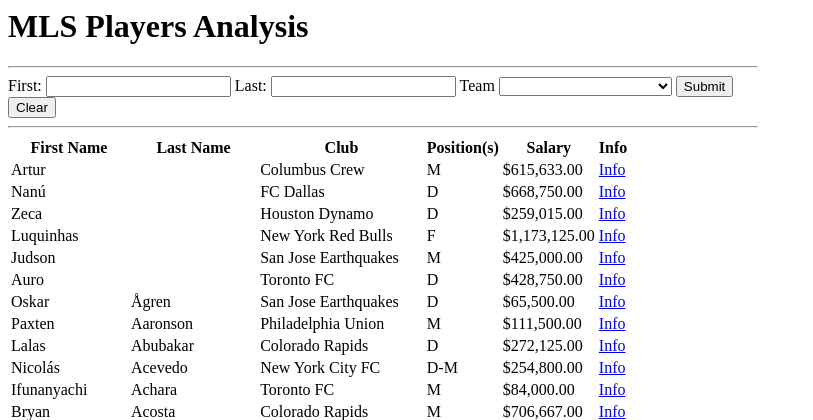
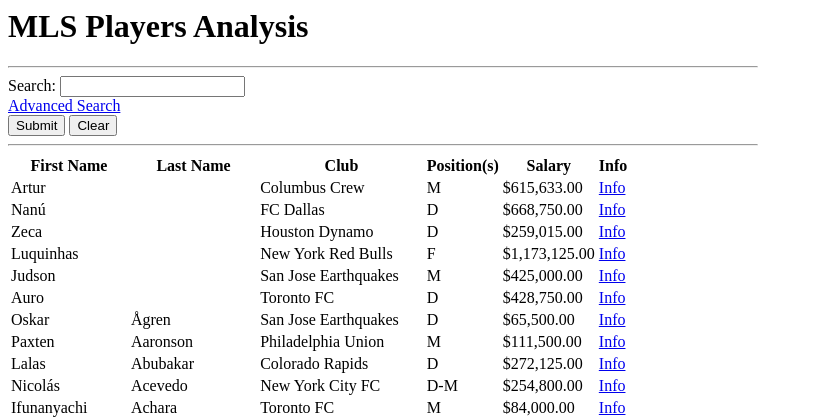
Before and after one commit to derrickpriebe/MLS-Players, a Flask app: page / in a window 1280 px wide. Shown: the top 420 px of the page, without its empty margins (0-813 px from the left). Run offline with Flask 2, Linux system fonts and the light colour scheme.

Commit message:
Advanced search draft

```diff
--- a/app.py
+++ b/app.py
@@ -1,4 +1,4 @@
-from flask import Flask, jsonify, render_template, json, redirect, request
+from flask import Flask, jsonify, render_template, request
 import pandas as pd
 
 # Flask constructor
@@ -10,8 +10,6 @@
 table_dict = {col: list(table[col]) for col in table.columns}
 headings = list(table.columns)
 data = list(table.values)
-#[0:10]
-#print(data[0])
 
 # Homepage URL call
 @app.route("/")
@@ -24,12 +22,16 @@
 
 @app.route("/", methods=["POST"])
 def search():
+    search = request.form.get("search")
     name = request.form.get("name")
     name2 = request.form.get("name2")
     team = request.form.get("team")
     filterdata = []
     for e in data:
-        if ((name == "" or name.lower() in e[0].lower()) and
+        if ((search == "" or search.lower() in e[0].lower()
+            or search.lower() in e[1].lower()
+            or search.lower() in e[2].lower()) and
+            (name == "" or name.lower() in e[0].lower()) and
             (name2 == "" or name2.lower() in e[1].lower()) and
             (team == "" or team.lower() in e[2].lower())):
             filterdata.append(e)
--- a/templates/home.html
+++ b/templates/home.html
@@ -10,15 +10,20 @@
 <hr>
 <div class="selections">
     <form action="/" method="POST">
-
+      <label for="name">Search:</label>
+      <input type="text" id="search" name="search" value="{{search}}">
+      <br>
+      <a href="javascript:void(0" onclick="advancedSearch()">Advanced Search</a>
+      <br>
+      <div id="advanced" style="display: none;">
         <label for="name">First:</label>
         <input type="text" id="name" name="name" value="{{name}}">
 
         <label for="name2">Last:</label>
-      <input type="text" id="name2" name="name2">
+        <input type="text" id="name2" name="name2" value="{{name2}}">
 
         <label for="team">Team</label>
-      <select type="text" id="team" title="team" name="team">
+        <select type="text" id="team" title="team" name="team"  value="{{team}}">
           <option {% if team == '' %} selected {% endif %} value=""></option>
           <option {% if team == 'atlanta united' %} selected {% endif %}  value="atlanta united">Atlanta United FC</option>
           <option {% if team == 'austin fc' %} selected {% endif %} value='austin fc'>Austin FC</option>
@@ -49,8 +54,10 @@
           <option {% if team == 'toronto fc' %} selected {% endif %} value='toronto fc'>Toronto FC</option>
           <option {% if team == 'vancouver whitecaps fc' %} selected {% endif %} value='vancouver whitecaps fc'>Vancouver Whitecaps FC</option>
         </select>
+      </div>
 
-      <input type="submit" value="Submit">
+
+      <input type="submit" id=submit value="Submit">
     </form>
     <form action="/" method="GET">
       <input type="submit" value="Clear">
@@ -78,12 +85,26 @@
 
   <script>
   const resetForm = (event) => {
+  document.getElementById("search").value = '';
   document.getElementById("name").value = '';
+  document.getElementById("name2").value = '';
+  document.getElementById("team").value = '';
+  document.getElementById("advanced").style.display = "block";
   event.preventDefault()
   }
 
   const el = document.getElementById("reset");
   el.addEventListener("click", resetForm);
+
+  function advancedSearch() {
+  var adv_section = document.getElementById("advanced");
+  if (adv_section.style.display === "none") {
+    adv_section.style.display = "block";
+  } else {
+    adv_section.style.display = "none";
+  }
+  }
+
   </script>
 </body>
 </html>
```
Lines whose indentation alone changed are shown as unchanged.
